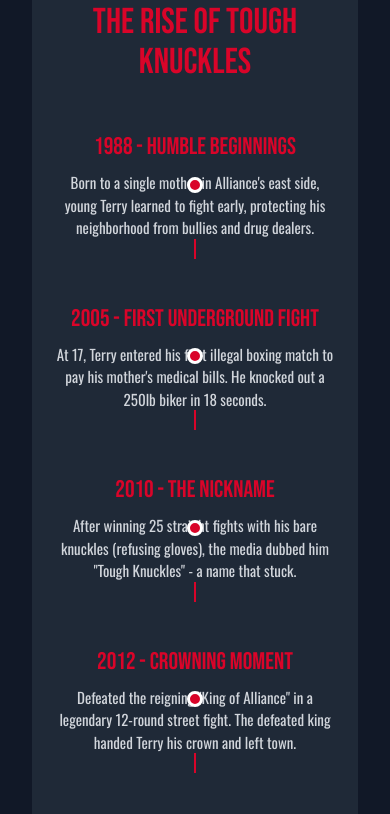
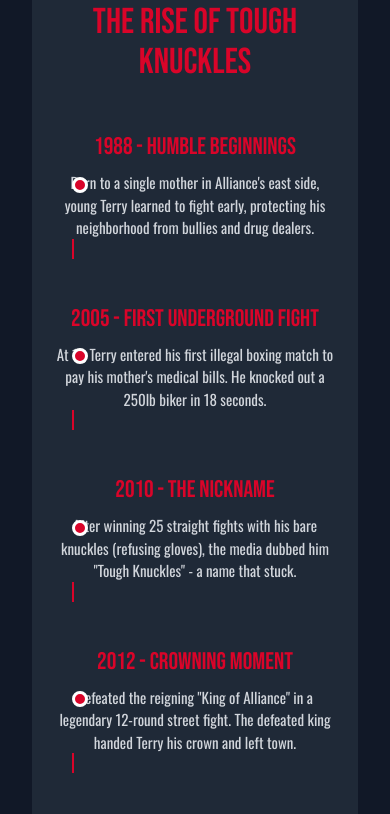
Before and after one commit to wuhplaptop/terry, a plain HTML site: page index.html in a window 390 px wide. Shown: the part 2375-3189 px from the top of the page. Drawn offline with nearby package versions, Linux system fonts and the light colour scheme.

Commit message:
Update index.html

```diff
--- a/index.html
+++ b/index.html
@@ -94,6 +94,18 @@
     }
     .card p:last-child {
       margin-bottom: 0;
+    }
+
+    /* Mobile update for timeline red dots and connecting line */
+    @media (max-width: 768px) {
+      .timeline-dot {
+        left: 1rem; /* Shift dot to the left gutter */
+        transform: translate(0, -50%); /* Remove horizontal centering */
+      }
+      .timeline-item:not(:last-child)::after {
+        left: 1rem; /* Align the vertical line with the new dot position */
+        transform: translateX(0);
+      }
     }
   </style>
 </head>
```
